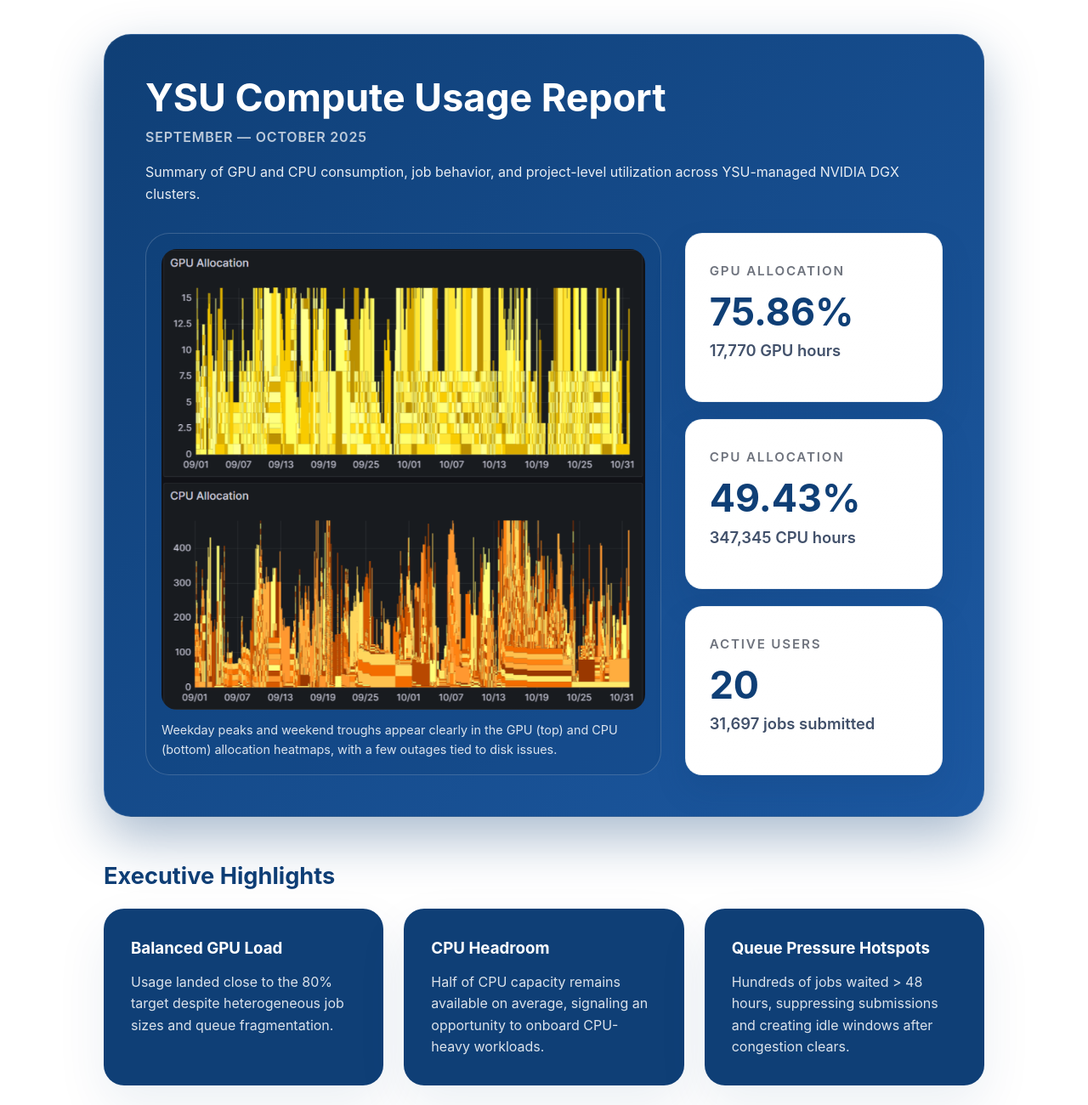
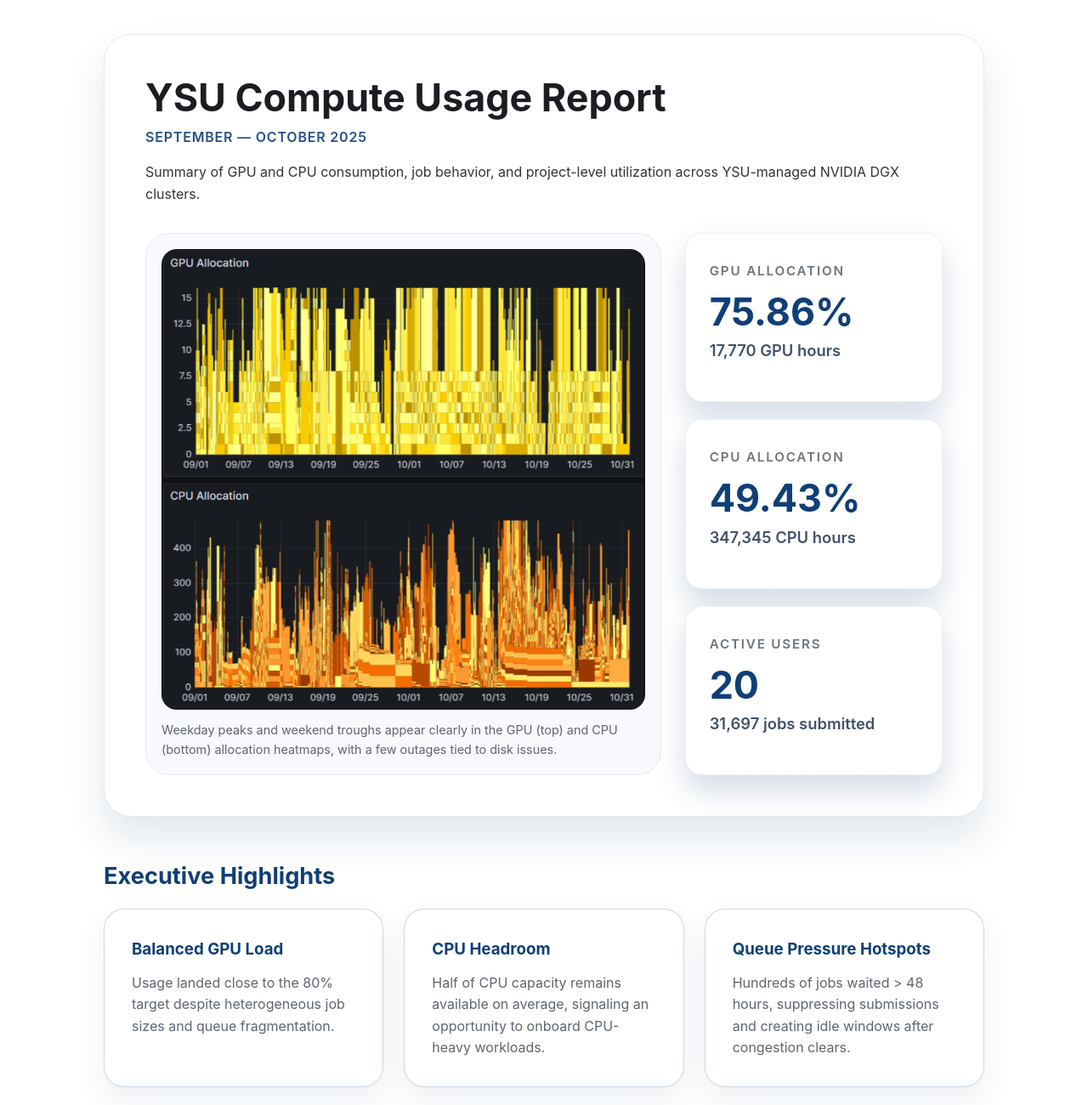
Before and after one commit to Hrant-Khachatrian/compute-usage-reports, a plain HTML site: page index.html in a window 1280 px wide. Shown: the top 1300 px of the page at 85% size. Drawn offline with Linux system fonts and the light colour scheme.

Commit message:
Lighten report cards for print

```diff
--- a/index.html
+++ b/index.html
@@ -33,13 +33,13 @@
       }
 
       .hero {
-        background: linear-gradient(135deg, #0f3f76, #1c58a1);
+        background: var(--surface);
         border-radius: 32px;
         padding: 48px;
-        color: var(--surface);
+        color: var(--text);
         margin-bottom: 32px;
-        box-shadow: 0 25px 60px rgba(15, 63, 118, 0.35);
-        border: 1px solid rgba(255, 255, 255, 0.12);
+        box-shadow: 0 25px 45px rgba(15, 63, 118, 0.12);
+        border: 1px solid var(--border);
         position: relative;
         overflow: hidden;
       }
@@ -56,7 +56,7 @@
         font-weight: 600;
         letter-spacing: 0.05em;
         text-transform: uppercase;
-        color: rgba(255, 255, 255, 0.8);
+        color: var(--accent);
       }
 
       .hero p {
@@ -83,8 +83,8 @@
 
       .hero-figure {
         margin: 0;
-        background: rgba(15, 63, 118, 0.25);
-        border: 1px solid rgba(255, 255, 255, 0.18);
+        background: #f7f9fc;
+        border: 1px solid var(--border);
         border-radius: 28px;
         padding: 18px;
         display: flex;
@@ -101,7 +101,7 @@
       .hero-figure figcaption {
         margin-top: 12px;
         font-size: 0.9rem;
-        color: rgba(255, 255, 255, 0.85);
+        color: var(--muted);
       }
 
       .hero-metrics {
@@ -183,13 +183,18 @@
       }
 
       .highlight {
-        background: var(--accent);
-        color: var(--surface);
-        border: none;
+        background: var(--surface);
+        color: var(--text);
+        border: 1px solid rgba(15, 63, 118, 0.2);
+        box-shadow: 0 15px 35px rgba(15, 63, 118, 0.08);
+      }
+
+      .highlight h3 {
+        color: var(--accent);
       }
 
       .highlight p {
-        color: rgba(255, 255, 255, 0.85);
+        color: var(--muted);
       }
 
       .table-wrapper {
```
